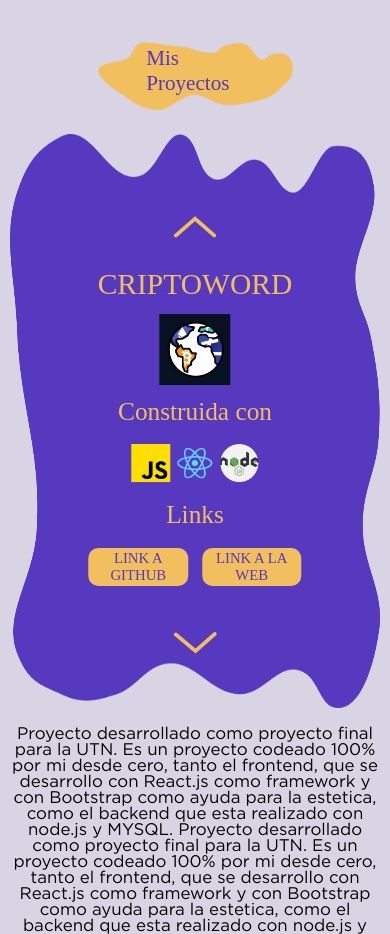
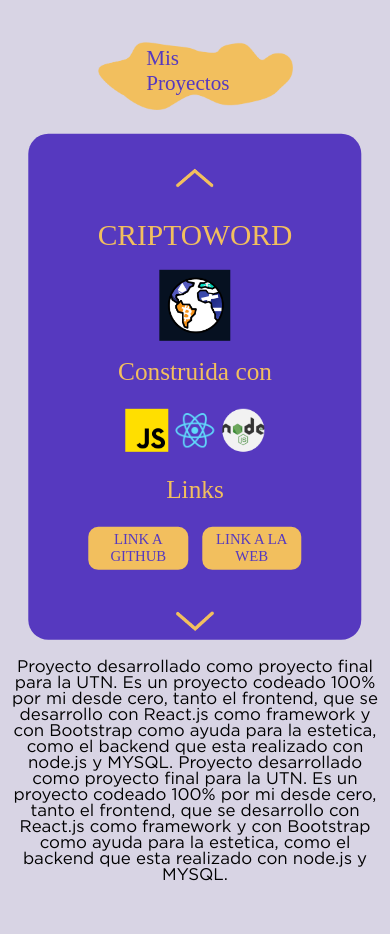
Before and after one commit to horacio-a/Porfolio, a Next.js app: page / in a window 390 px wide. Shown: the part 880-1814 px from the top of the page. Built offline with nearby package versions, Linux system fonts and the light colour scheme; a web font is replaced by a local one.

Commit message:
proyectos Main Prueba

```diff
--- a/styles/main.css
+++ b/styles/main.css
@@ -416,7 +416,7 @@ body {
     .conteinerImgProject {
         position: relative;
         width: 95vw;
-        height: 68vh;
+        height: 60vh;
         display: flex;
         justify-content: center;
         align-items: center;
@@ -425,9 +425,11 @@ body {
     .conteinerImgProject .backProyect {
         width: 100%;
         height: 100%;
-
-
-    }
+        display: none;
+
+
+    }
+
 
     .conteinerImgProject .ConteinerAbsoluto {
         position: absolute;
@@ -438,13 +440,15 @@ body {
         height: 100%;
         display: flex;
         flex-direction: column;
-        justify-content: center;
-        align-items: center;
+        justify-content: flex-start;
+        align-items: center;
+        background-color: #5639BF;
+        border-radius: 20px;
     }
 
     .conteinerImgProject .ConteinerAbsoluto .conteinerData {
         width: 85%;
-        height: 60%;
+        height: 75%;
         display: flex;
         flex-direction: column;
         justify-content: space-between;
```
